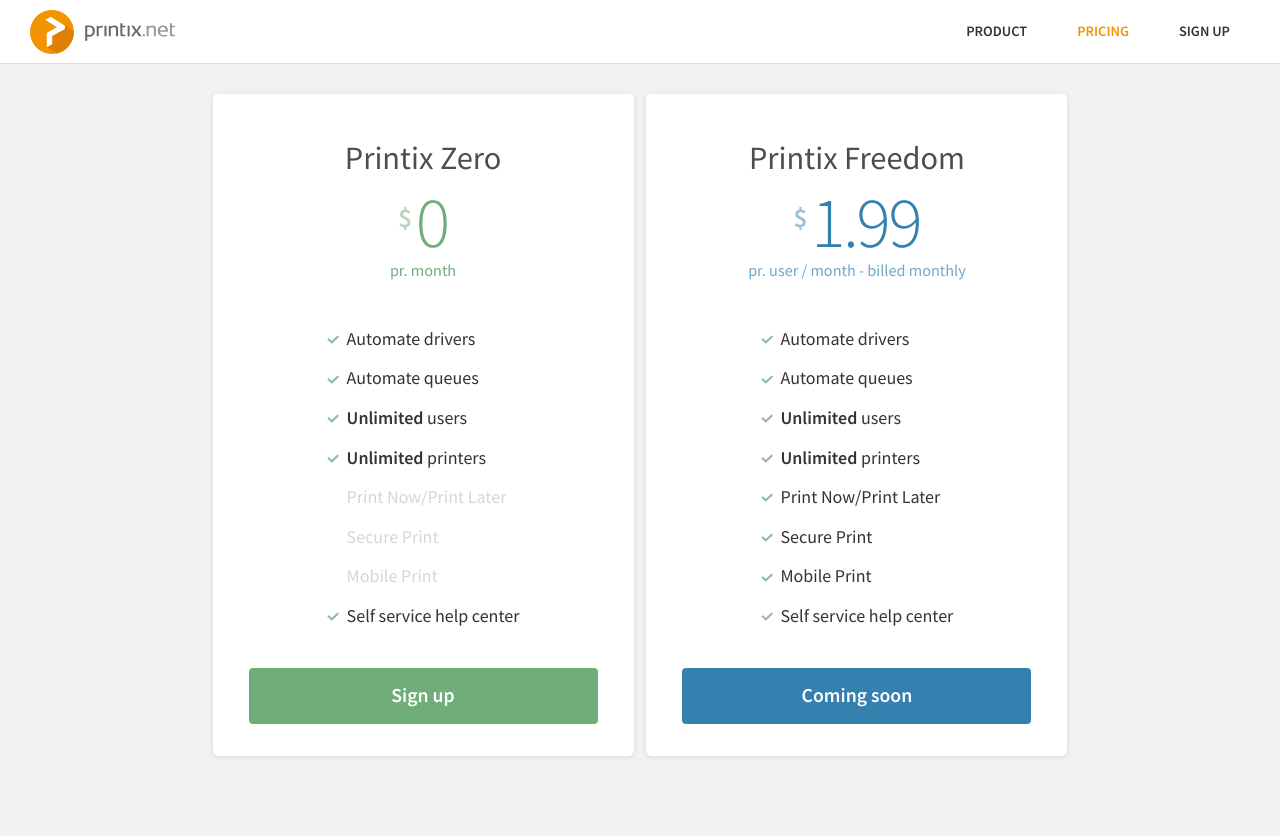
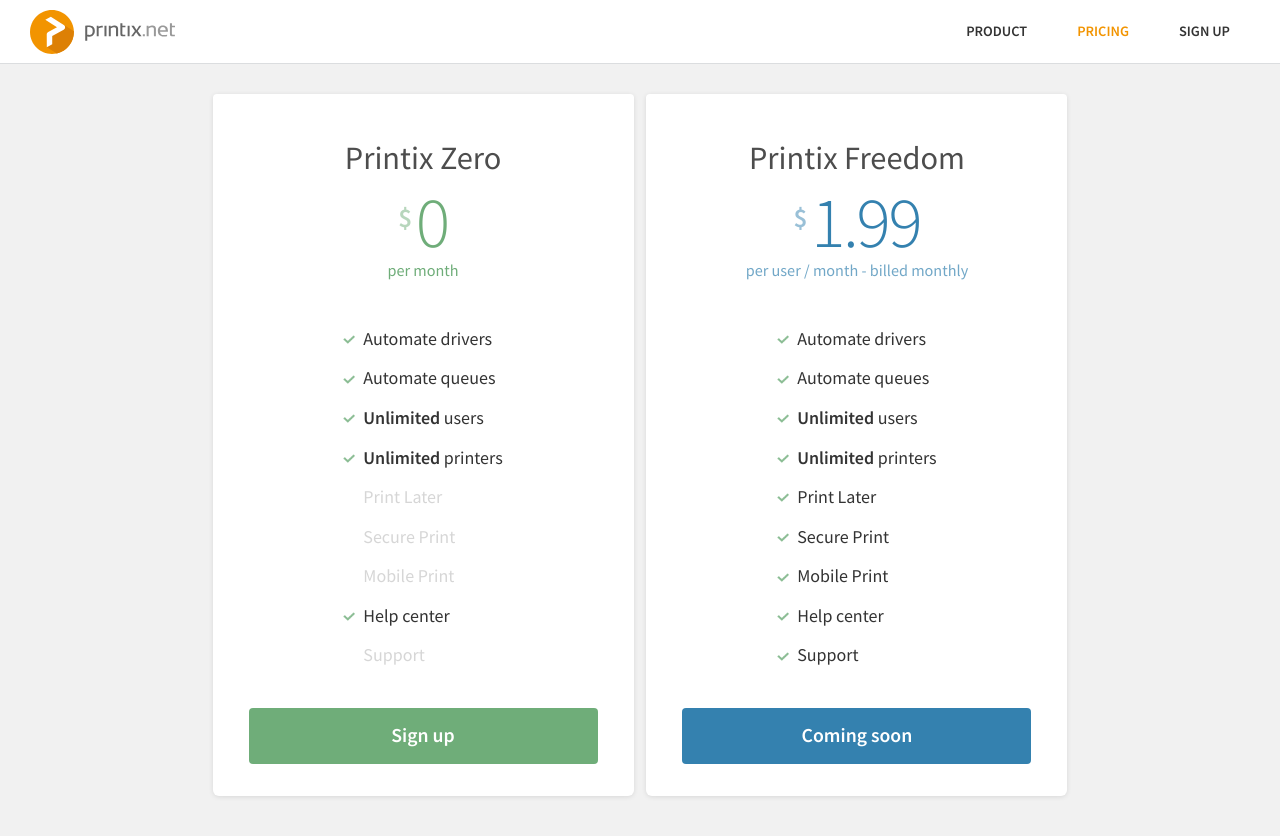
Before and after one commit to aakjaer/printix, a Jekyll site: the page built from pricing/index.html, in a window 1280 px wide and 900 px high, scrolled down 322 px. Shown: the top 836 px of the window. Built offline with Jekyll 4.4.1, drawn with Linux system fonts in a browser that asks for light colours; Markdown is read by kramdown in place of the engine named in the settings.

Commit message:
Minor corrections for pricing page

```diff
--- a/pricing/index.html
+++ b/pricing/index.html
@@ -28,7 +28,7 @@
 								<div class="cd-price">
 									<span class="cd-currency">$</span>
 									<span class="cd-value">0</span>
-									<span class="cd-duration">pr. month</span>
+									<span class="cd-duration">per month</span>
 								</div>
 							</header> <!-- .cd-pricing-header -->
 
@@ -38,10 +38,11 @@
 									<li>Automate queues</li>
 									<li><em>Unlimited</em> users</li>
 									<li><em>Unlimited</em> printers</li>
-									<li class="not-included">Print Now/Print Later</li>
+									<li class="not-included">Print Later</li>
 									<li class="not-included">Secure Print</li>
 									<li class="not-included">Mobile Print</li>
-									<li>Self service help center</li>
+									<li>Help center</li>
+									<li class="not-included">Support</li>
 								</ul>
 							</div> <!-- .cd-pricing-body -->
 
@@ -57,7 +58,7 @@
 								<div class="cd-price">
 									<span class="cd-currency">$</span>
 									<span class="cd-value">0</span>
-									<span class="cd-duration">pr. month</span>
+									<span class="cd-duration">per month</span>
 								</div>
 							</header> <!-- .cd-pricing-header -->
 
@@ -67,10 +68,11 @@
 									<li>Automate queues</li>
 									<li><em>Unlimited</em> users</li>
 									<li><em>Unlimited</em> printers</li>
-									<li class="not-included">Print Now/Print Later</li>
+									<li class="not-included">Print Later</li>
 									<li class="not-included">Secure Print</li>
 									<li class="not-included">Mobile Print</li>
-									<li>Self service help center</li>
+									<li>Help center</li>
+									<li class="not-included">Support</li>
 								</ul>
 							</div> <!-- .cd-pricing-body -->
 
@@ -89,7 +91,7 @@
 								<div class="cd-price">
 									<span class="cd-currency">$</span>
 									<span class="cd-value">1.99</span>
-									<span class="cd-duration">pr. user / month - billed monthly</span>
+									<span class="cd-duration">per user / month - billed monthly</span>
 								</div>
 							</header> <!-- .cd-pricing-header -->
 
@@ -99,10 +101,11 @@
 									<li>Automate queues</li>
 									<li><em>Unlimited</em> users</li>
 									<li><em>Unlimited</em> printers</li>
-									<li>Print Now/Print Later</li>
+									<li>Print Later</li>
 									<li>Secure Print</li>
 									<li>Mobile Print</li>
-									<li>Self service help center</li>
+									<li>Help center</li>
+									<li>Support</li>
 								</ul>
 							</div> <!-- .cd-pricing-body -->
 
@@ -118,7 +121,7 @@
 								<div class="cd-price">
 									<span class="cd-currency">$</span>
 									<span class="cd-value">1.59</span>
-									<span class="cd-duration">pr. user / month - billed yearly</span>
+									<span class="cd-duration">per user / month - billed yearly</span>
 								</div>
 							</header> <!-- .cd-pricing-header -->
 
@@ -128,10 +131,11 @@
 									<li>Automate queues</li>
 									<li><em>Unlimited</em> users</li>
 									<li><em>Unlimited</em> printers</li>
-									<li>Print Now/Print Later</li>
+									<li>Print Later</li>
 									<li>Secure Print</li>
 									<li>Mobile Print</li>
-									<li>Self service help center</li>
+									<li>Help center</li>
+									<li>Support</li>
 								</ul>
 							</div> <!-- .cd-pricing-body -->
 
```
